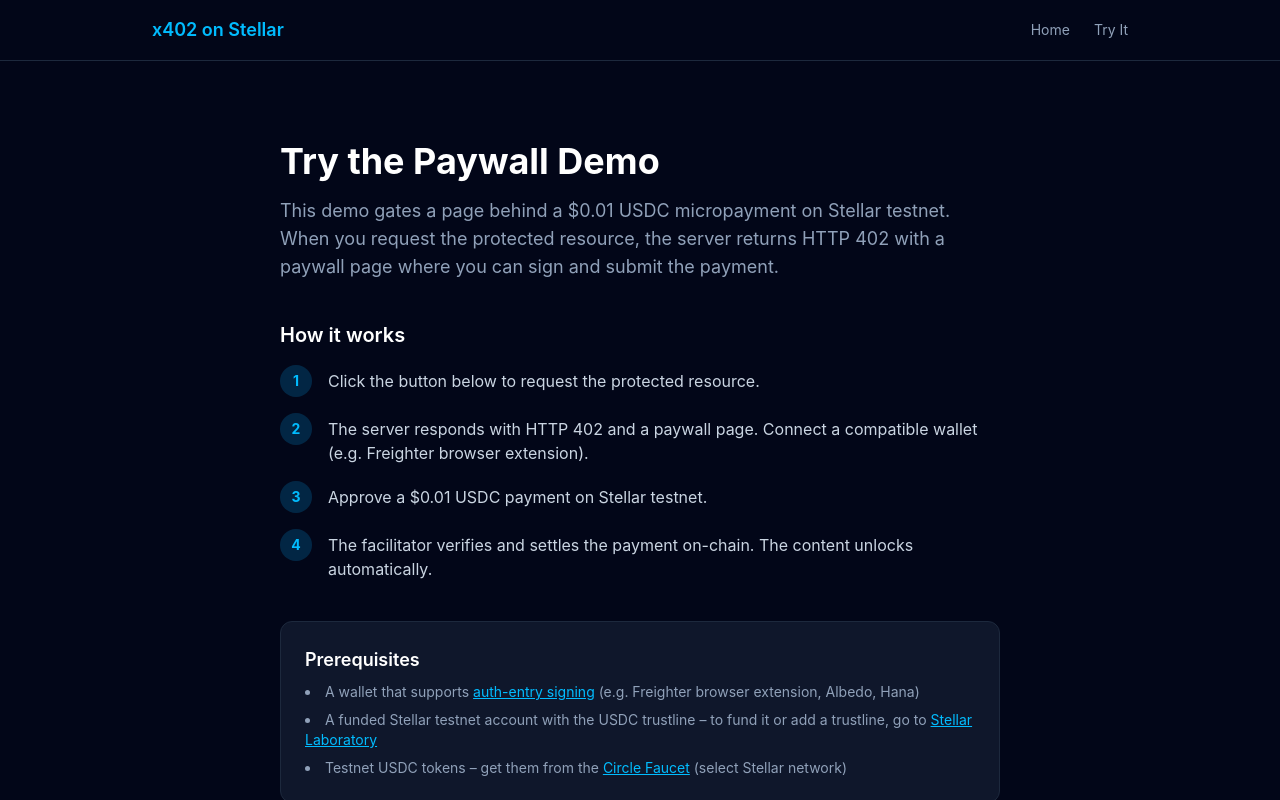
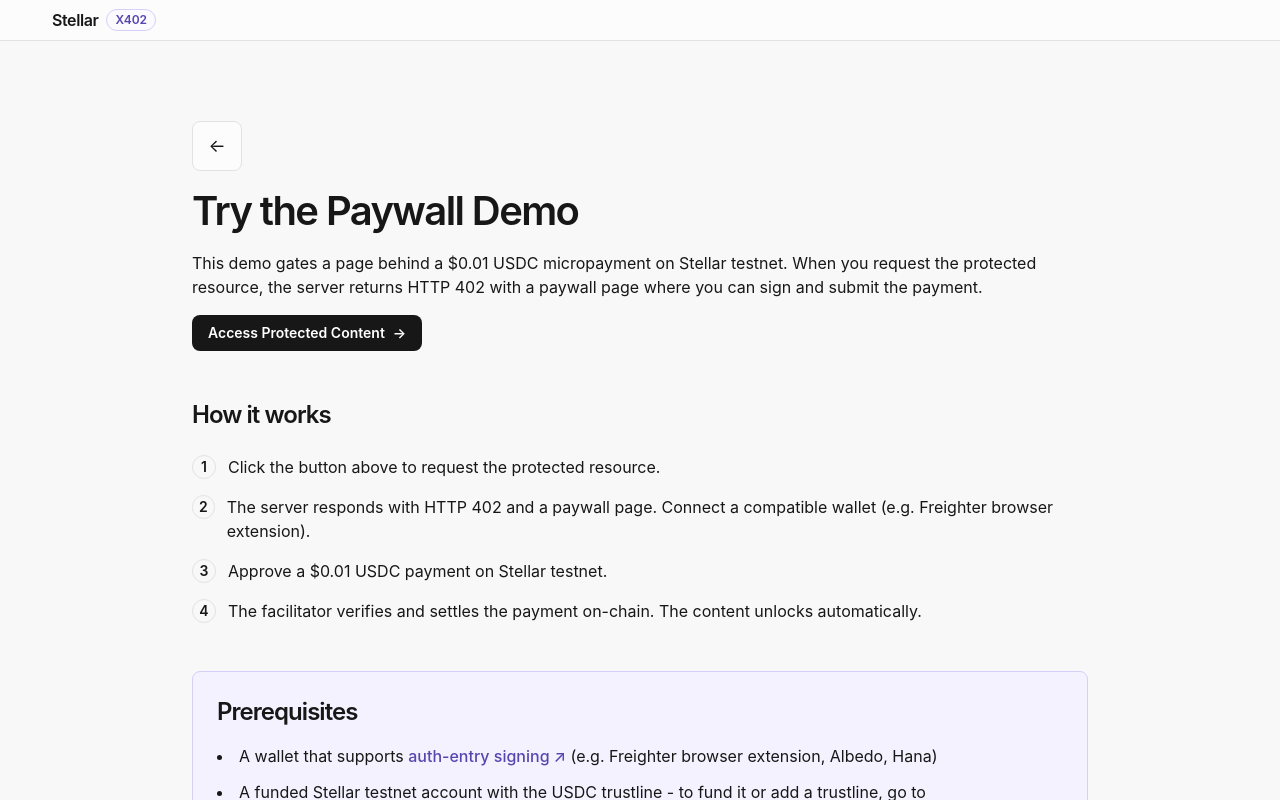
Before and after one commit to stellar/x402-stellar, a React (Vite) app in the folder examples/simple-paywall/client/: page /try in a window 1280 px wide. Shown: the top 800 px of the page. Built offline with nearby package versions, Linux system fonts and the light colour scheme; no server answers.

Commit message:
update try page pricing copy and navigation

```diff
--- a/examples/simple-paywall/client/src/components/Layout.tsx
+++ b/examples/simple-paywall/client/src/components/Layout.tsx
@@ -1,27 +1,33 @@
 import { useEffect } from "react";
-import { Link, Outlet } from "react-router";
+import { Link, Outlet, useLocation } from "react-router";
 import { APP_NAME } from "../constants.ts";
 
 export function Layout() {
+  const location = useLocation();
+  const isTryPage = location.pathname.startsWith("/try");
+
   useEffect(() => {
     document.title = APP_NAME;
   }, []);
 
   return (
-    <div className="min-h-screen bg-slate-950 text-slate-200 flex flex-col">
-      <header className="border-b border-slate-800">
-        <nav className="max-w-5xl mx-auto px-6 py-4 flex items-center justify-between">
-          <Link to="/" className="text-lg font-semibold text-sky-400 hover:text-sky-300">
-            {APP_NAME}
+    <div className="min-h-screen bg-[#f8f8f8] text-[#171717] flex flex-col">
+      <header className="border-b border-[#e2e2e2] bg-[#fcfcfc]">
+        <nav className="max-w-[1240px] mx-auto px-6 lg:px-8 py-2 flex items-center justify-between">
+          <Link to="/" className="flex items-center gap-2">
+            <span className="text-base font-semibold tracking-tight">Stellar</span>
+            <span className="text-xs font-semibold uppercase rounded-full px-2 py-0.5 bg-[#fbfaff] border border-[#d7cff9] text-[#5746af]">
+              x402
+            </span>
           </Link>
-          <div className="flex gap-6 text-sm">
-            <Link to="/" className="text-slate-400 hover:text-slate-200">
-              Home
+          {!isTryPage && (
+            <Link
+              to="/try"
+              className="bg-[#171717] text-white text-sm font-semibold rounded-md px-3 py-1.5"
+            >
+              Try the demo
             </Link>
-            <Link to="/try" className="text-slate-400 hover:text-slate-200">
-              Try It
-            </Link>
-          </div>
+          )}
         </nav>
       </header>
 
@@ -29,13 +35,13 @@ export function Layout() {
         <Outlet />
       </main>
 
-      <footer className="border-t border-slate-800 py-6 text-center text-sm text-slate-500">
+      <footer className="border-t border-[#e2e2e2] py-6 text-center text-sm text-[#6f6f6f]">
         Powered by{" "}
         <a
           href="https://www.x402.org/"
           target="_blank"
           rel="noopener noreferrer"
-          className="text-slate-400 hover:text-slate-300 underline"
+          className="text-[#5746af] hover:underline"
         >
           x402
         </a>{" "}
@@ -44,7 +50,7 @@ export function Layout() {
           href="https://stellar.org/"
           target="_blank"
           rel="noopener noreferrer"
-          className="text-slate-400 hover:text-slate-300 underline"
+          className="text-[#5746af] hover:underline"
         >
           Stellar
         </a>
--- a/examples/simple-paywall/client/src/config/env.ts
+++ b/examples/simple-paywall/client/src/config/env.ts
@@ -3,6 +3,7 @@ declare global {
     __CONFIG__?: {
       SERVER_URL?: string;
       APP_NAME?: string;
+      PAYMENT_PRICE?: string;
     };
   }
 }
@@ -22,4 +23,8 @@ export class Env {
   static get appName(): string {
     return window.__CONFIG__?.APP_NAME || import.meta.env.VITE_APP_NAME || "x402 on Stellar";
   }
+
+  static get paymentPrice(): string {
+    return window.__CONFIG__?.PAYMENT_PRICE || import.meta.env.VITE_PAYMENT_PRICE || "0.01";
+  }
 }
--- a/examples/simple-paywall/client/src/constants.ts
+++ b/examples/simple-paywall/client/src/constants.ts
@@ -2,3 +2,4 @@ import { Env } from "./config/env.ts";
 
 export const SERVER_URL = Env.serverUrl;
 export const APP_NAME = Env.appName;
+export const PAYMENT_PRICE = Env.paymentPrice;
--- a/examples/simple-paywall/client/src/pages/TryIt.tsx
+++ b/examples/simple-paywall/client/src/pages/TryIt.tsx
@@ -1,12 +1,13 @@
-import { SERVER_URL } from "../constants.ts";
+import { Link } from "react-router";
+import { PAYMENT_PRICE, SERVER_URL } from "../constants.ts";
 
 const steps = [
-  { step: "1", text: "Click the button below to request the protected resource." },
+  { step: "1", text: "Click the button above to request the protected resource." },
   {
     step: "2",
     text: "The server responds with HTTP 402 and a paywall page. Connect a compatible wallet (e.g. Freighter browser extension).",
   },
-  { step: "3", text: "Approve a $0.01 USDC payment on Stellar testnet." },
+  { step: "3", text: `Approve a $${PAYMENT_PRICE} USDC payment on Stellar testnet.` },
   {
     step: "4",
     text: "The facilitator verifies and settles the payment on-chain. The content unlocks automatically.",
@@ -15,76 +16,90 @@ const steps = [
 
 export function TryIt() {
   return (
-    <div className="max-w-3xl mx-auto px-6 py-20">
-      <h1 className="text-4xl font-bold text-white mb-4">Try the Paywall Demo</h1>
-      <p className="text-lg text-slate-400 mb-10">
-        This demo gates a page behind a $0.01 USDC micropayment on Stellar testnet. When you request
-        the protected resource, the server returns HTTP 402 with a paywall page where you can sign
-        and submit the payment.
-      </p>
+    <div className="max-w-[960px] mx-auto px-6 lg:px-8 py-20 space-y-12">
+      <div className="space-y-4">
+        <Link
+          to="/"
+          className="w-[50px] h-[50px] rounded-lg border border-[#e2e2e2] bg-[#fcfcfc] flex items-center justify-center text-lg"
+          aria-label="Back to home"
+        >
+          ←
+        </Link>
+        <h1 className="text-[40px] leading-[48px] font-semibold tracking-[-1.6px]">
+          Try the Paywall Demo
+        </h1>
+        <p className="text-base text-[#171717]">
+          This demo gates a page behind a ${PAYMENT_PRICE} USDC micropayment on Stellar testnet.
+          When you request the protected resource, the server returns HTTP 402 with a paywall page
+          where you can sign and submit the payment.
+        </p>
+        <a
+          href={`${SERVER_URL}/protected`}
+          className="inline-flex items-center gap-2 bg-[#171717] text-white text-sm font-semibold rounded-lg px-4 py-2"
+        >
+          Access Protected Content
+          <span aria-hidden>→</span>
+        </a>
+      </div>
 
-      <section className="mb-10">
-        <h2 className="text-xl font-semibold text-white mb-4">How it works</h2>
+      <section className="space-y-6">
+        <h2 className="text-2xl font-semibold tracking-[-0.96px]">How it works</h2>
         <div className="space-y-4">
           {steps.map((s) => (
-            <div key={s.step} className="flex gap-4 items-start">
-              <span className="flex-shrink-0 w-8 h-8 bg-sky-500/20 text-sky-400 rounded-full flex items-center justify-center text-sm font-bold">
+            <div key={s.step} className="flex gap-3 items-start text-base">
+              <span className="w-6 h-6 rounded-full border border-[#e2e2e2] flex items-center justify-center text-sm font-semibold">
                 {s.step}
               </span>
-              <p className="text-slate-300 pt-1">{s.text}</p>
+              <p>{s.text}</p>
             </div>
           ))}
         </div>
       </section>
 
-      <section className="bg-slate-900 border border-slate-800 rounded-xl p-6 mb-10">
-        <h2 className="text-lg font-semibold text-white mb-2">Prerequisites</h2>
-        <ul className="list-disc list-inside text-slate-400 space-y-2 text-sm">
+      <section className="bg-[#f5f2ff] border border-[#d7cff9] rounded-lg p-6 space-y-4">
+        <h2 className="text-2xl font-semibold tracking-[-0.96px]">Prerequisites</h2>
+        <ul className="list-disc list-inside space-y-3 text-base">
           <li>
             A wallet that supports{" "}
             <a
               href="https://developers.stellar.org/docs/build/guides/transactions/signing-soroban-invocations"
               target="_blank"
               rel="noopener noreferrer"
-              className="text-sky-400 hover:text-sky-300 underline"
+              className="text-[#5746af] font-medium inline-flex items-center gap-1"
             >
               auth-entry signing
+              <span aria-hidden>↗</span>
             </a>{" "}
             (e.g. Freighter browser extension, Albedo, Hana)
           </li>
           <li>
-            A funded Stellar testnet account with the USDC trustline &ndash; to fund it or add a
+            A funded Stellar testnet account with the USDC trustline - to fund it or add a
             trustline, go to{" "}
             <a
               href="https://lab.stellar.org/account/fund"
               target="_blank"
               rel="noopener noreferrer"
-              className="text-sky-400 hover:text-sky-300 underline"
+              className="text-[#5746af] font-medium inline-flex items-center gap-1"
             >
               Stellar Laboratory
+              <span aria-hidden>↗</span>
             </a>
           </li>
           <li>
-            Testnet USDC tokens &ndash; get them from the{" "}
+            Testnet USDC tokens - get them from the{" "}
             <a
               href="https://faucet.circle.com/"
               target="_blank"
               rel="noopener noreferrer"
-              className="text-sky-400 hover:text-sky-300 underline"
+              className="text-[#5746af] font-medium inline-flex items-center gap-1"
             >
               Circle Faucet
+              <span aria-hidden>↗</span>
             </a>{" "}
             (select Stellar network)
           </li>
         </ul>
       </section>
-
-      <a
-        href={`${SERVER_URL}/protected`}
-        className="inline-block bg-sky-500 hover:bg-sky-400 text-white font-semibold px-8 py-3 rounded-lg transition-colors"
-      >
-        Access Protected Content
-      </a>
     </div>
   );
 }
```
